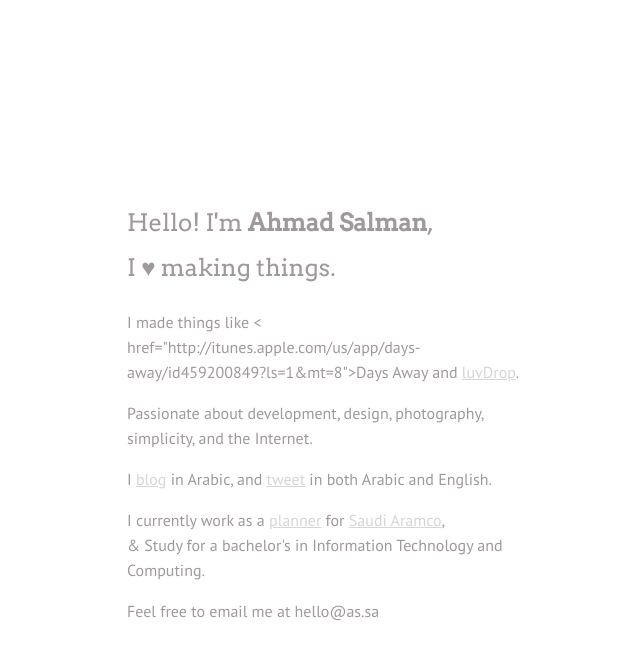
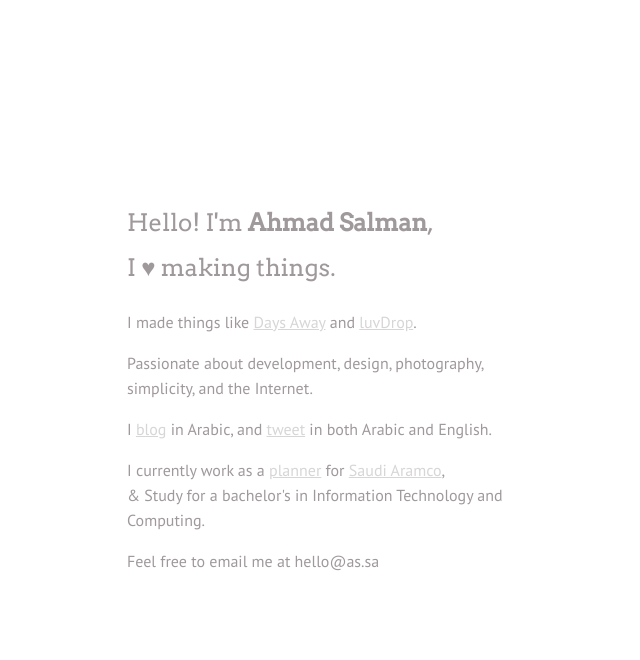
Before and after one commit to githubber/ahmads.github.com, a Jekyll site: the page index.html, which Jekyll copies as it is, in a window 1280 px wide. Shown: the top 660 px of the page, without its empty margins (129-769 px from the left). Built offline with Jekyll 4.4.1, drawn with Linux system fonts in a browser that asks for light colours; some of the changed lines change nothing that is shown.

Commit message:
Update index.html

```diff
--- a/index.html
+++ b/index.html
@@ -17,7 +17,7 @@
 		<div id="container">
 			<h2>Hello! I'm <strong>Ahmad Salman</strong>,<br />I <span id="heart">&hearts;</span> making things. </h2>
 			<p>
-				I made things like < href="http://itunes.apple.com/us/app/days-away/id459200849?ls=1&mt=8">Days Away</a> and <a href="http://luvdrop.me">luvDrop</a>.
+				I made things like <a href="http://itunes.apple.com/us/app/days-away/id459200849?ls=1&mt=8">Days Away</a> and <a href="http://luvdrop.me">luvDrop</a>.
 			</p>
 			<p>
 				Passionate about development, design, photography, simplicity, and the Internet.
```
